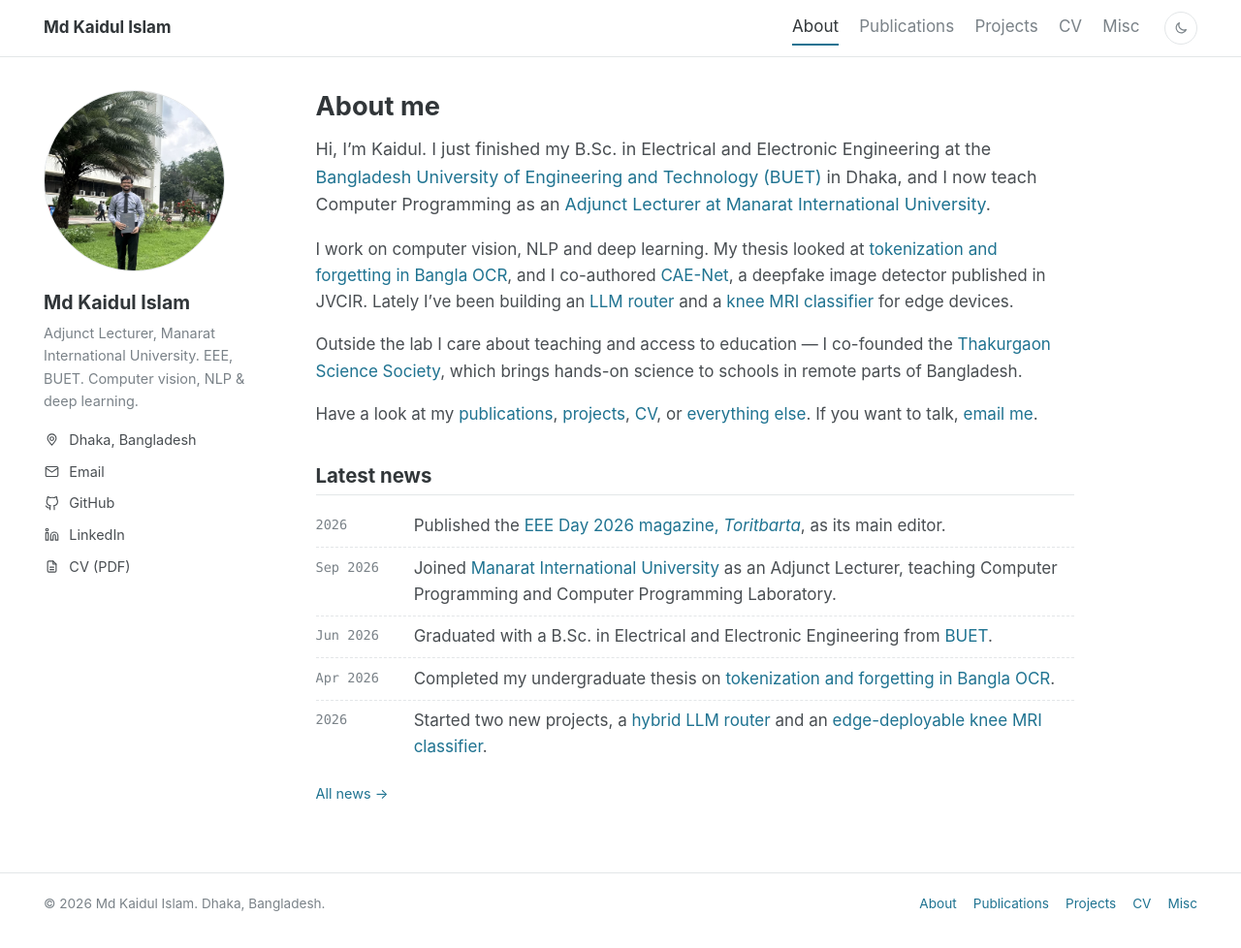
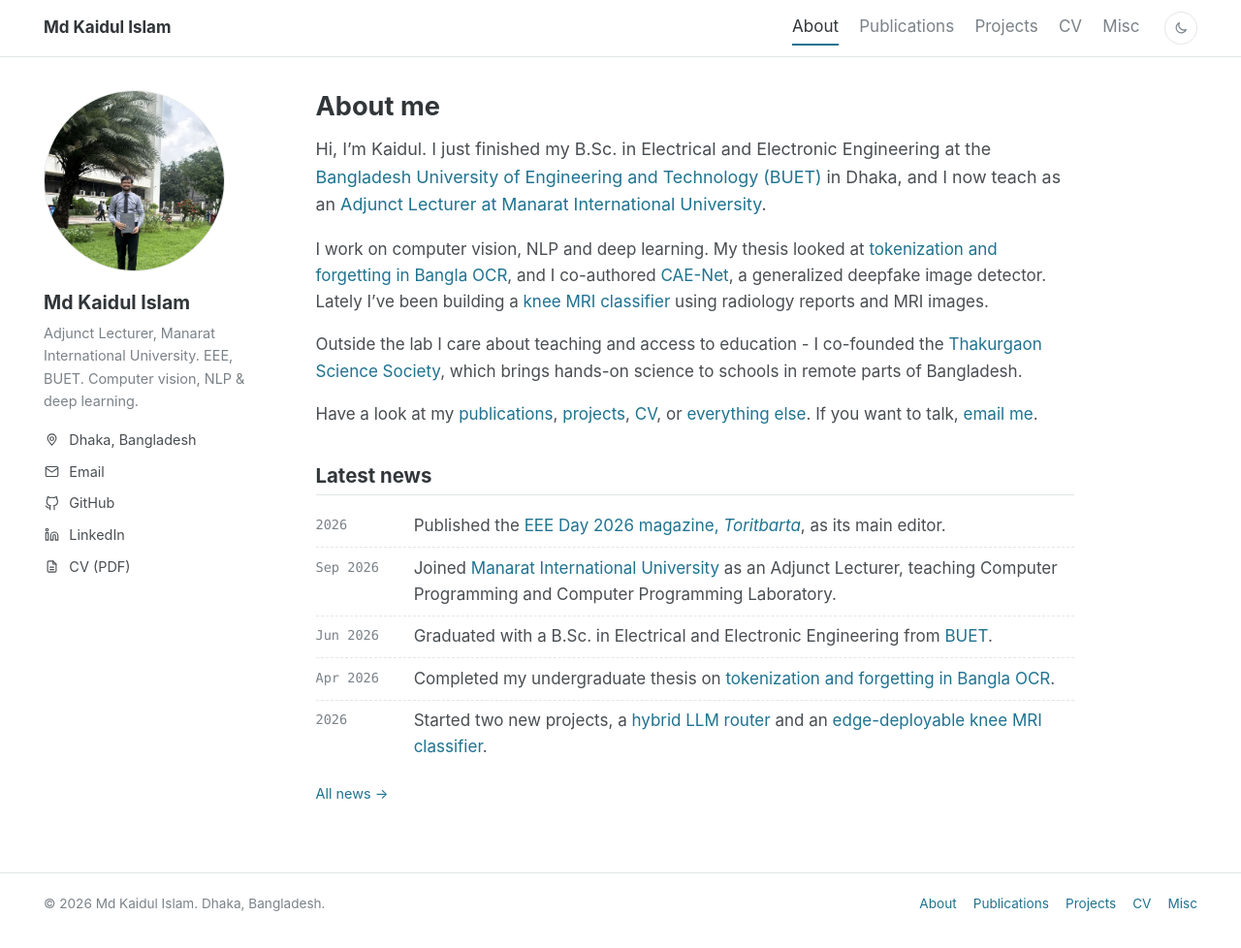
Before and after one commit to kay33d/kay33d.github.io, a Jekyll site: the page built from index.md, in a window 1280 px wide and 978 px high. Shown: the whole window at 97% size. Built offline with Jekyll 4.4.1, drawn with Linux system fonts in a browser that asks for light colours; our own code applies the rules of GitHub Pages for plain Markdown files.

Commit message:
Update home and teaching text

```diff
--- a/index.md
+++ b/index.md
@@ -3,12 +3,12 @@
 
 # About me
 
-Hi, I'm Kaidul. I just finished my B.Sc. in Electrical and Electronic Engineering at the [Bangladesh University of Engineering and Technology (BUET)](https://www.buet.ac.bd/){:target="_blank" rel="noopener"} in Dhaka, and I now teach Computer Programming as an [Adjunct Lecturer at Manarat International University](misc.html#teaching).
+Hi, I'm Kaidul. I just finished my B.Sc. in Electrical and Electronic Engineering at the [Bangladesh University of Engineering and Technology (BUET)](https://www.buet.ac.bd/){:target="_blank" rel="noopener"} in Dhaka, and I now teach as an [Adjunct Lecturer at Manarat International University](misc.html#teaching).
 {: .lede}
 
-I work on computer vision, NLP and deep learning. My thesis looked at [tokenization and forgetting in Bangla OCR](misc.html#research), and I co-authored [CAE-Net](publications.html#cae-net), a deepfake image detector published in JVCIR. Lately I've been building an [LLM router](projects.html#hybrid-router) and a [knee MRI classifier](projects.html#knee-mri) for edge devices.
+I work on computer vision, NLP and deep learning. My thesis looked at [tokenization and forgetting in Bangla OCR](misc.html#research), and I co-authored [CAE-Net](publications.html#cae-net), a generalized deepfake image detector. Lately I've been building  a [knee MRI classifier](projects.html#knee-mri) using radiology reports and MRI images.
 
-Outside the lab I care about teaching and access to education — I co-founded the [Thakurgaon Science Society](misc.html#leadership), which brings hands-on science to schools in remote parts of Bangladesh.
+Outside the lab I care about teaching and access to education - I co-founded the [Thakurgaon Science Society](misc.html#leadership), which brings hands-on science to schools in remote parts of Bangladesh.
 
 Have a look at my [publications](publications.html), [projects](projects.html), [CV](cv.html), or [everything else](misc.html). If you want to talk, [email me](mailto:kaidul.tkg@gmail.com).
 
```
Also changed, not shown: misc.md (+1 -0 lines).
